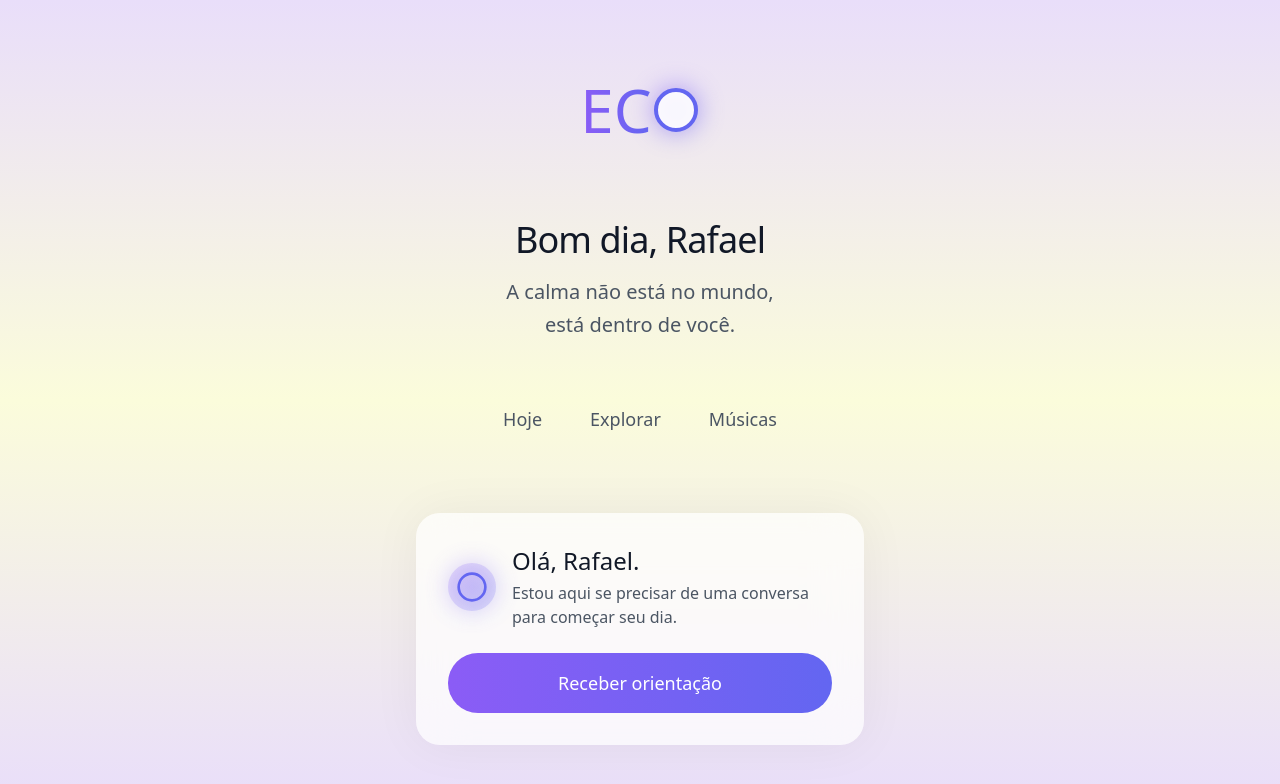
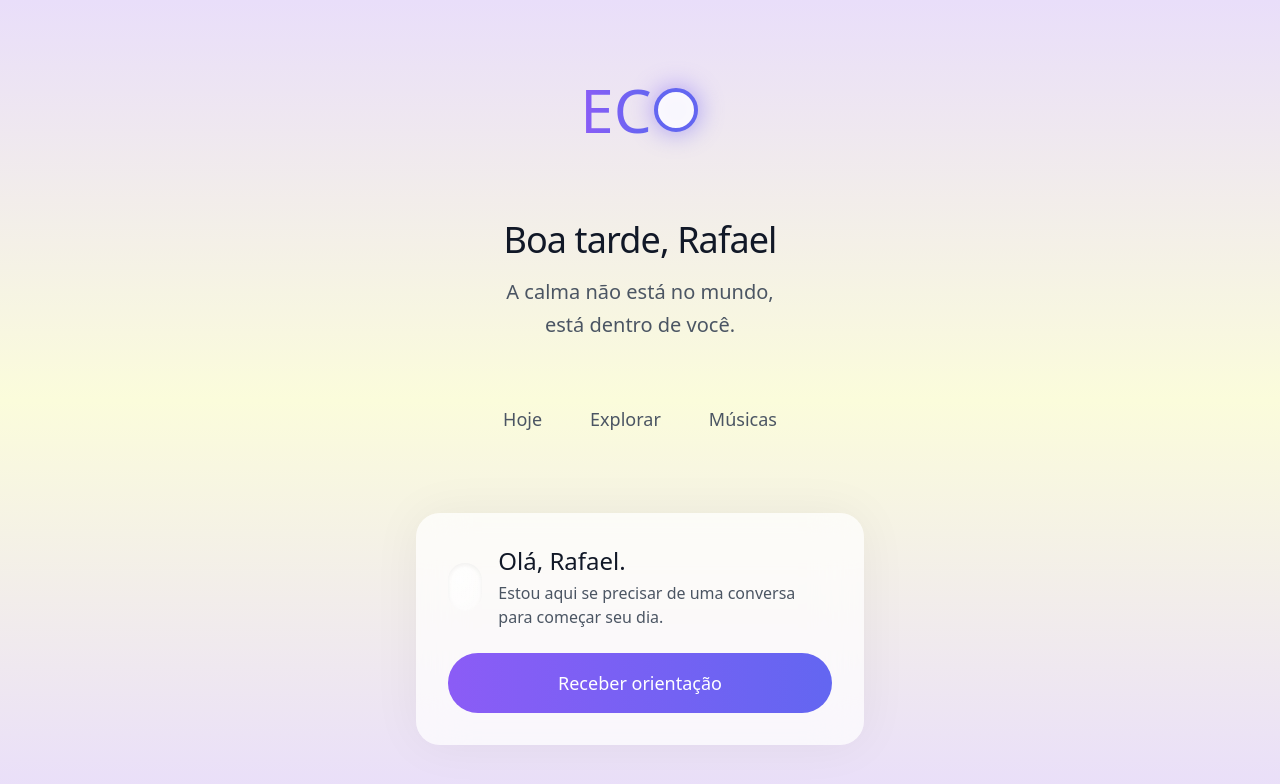
Before and after one commit to Bigajax/ECO, a React (Vite) app: page /home in a window 1280 px wide. Shown: the top 784 px of the page. Built offline with nearby package versions, Linux system fonts and the light colour scheme.

Commit message:
Update Home.tsx

```diff
--- a/src/components/Home.tsx
+++ b/src/components/Home.tsx
@@ -1,17 +1,39 @@
-import React from 'react';
+import React, { useEffect, useState, useContext } from 'react';
 import { Circle } from 'lucide-react';
-import { useNavigate } from 'react-router-dom'; // Importe useNavigate
+import { useNavigate } from 'react-router-dom';
+
+// Supondo que você tenha um contexto para o usuário logado
+// import { AuthContext } from '../contexts/AuthContext';
 
 function Home() {
-  const navigate = useNavigate(); // Inicialize useNavigate
+  const navigate = useNavigate();
+  const [greeting, setGreeting] = useState('');
+
+  // Supondo que o nome do usuário esteja armazenado em um contexto
+  // const { user } = useContext(AuthContext);
+  // Substitua a linha abaixo pela forma como você acessa o nome do usuário
+  const loggedInUserName = 'Rafael'; // Valor padrão, substitua pela sua lógica
+
+  useEffect(() => {
+    const now = new Date();
+    const hour = now.getHours();
+
+    if (hour >= 0 && hour < 12) {
+      setGreeting('Bom dia');
+    } else if (hour >= 12 && hour < 18) {
+      setGreeting('Boa tarde');
+    } else {
+      setGreeting('Boa noite');
+    }
+  }, []);
 
   const handleReceberOrientacaoClick = () => {
-    navigate('/eco-bubble'); // Navega para a rota da Bolha ECO
+    navigate('/eco-bubble');
   };
 
   return (
     <div className="min-h-screen bg-gradient-to-b from-[#E9DEFA] via-[#FBFCDB] to-[#E9DEFA] flex flex-col items-center p-8">
-      {/* Logo */}
+      {/* Logo (igual ao da tela de login) */}
       <div className="flex items-center text-6xl font-light mb-20 mt-12">
         <span className="bg-gradient-to-r from-[#8B5CF6] to-[#6366F1] text-transparent bg-clip-text">EC</span>
         <div className="relative">
@@ -20,9 +42,9 @@ function Home() {
         </div>
       </div>
 
-      {/* Welcome Message */}
+      {/* Greeting with User's Name */}
       <h1 className="text-4xl font-medium text-gray-900 mb-4 tracking-tight">
-        Bom dia, Rafael
+        {greeting}, {loggedInUserName}
       </h1>
       <p className="text-xl text-gray-600 text-center max-w-md mb-16 leading-relaxed">
         A calma não está no mundo,
@@ -43,17 +65,16 @@ function Home() {
         </button>
       </nav>
 
-      {/* Chat Card */}
+      {/* Chat Card with ECO Bubble Icon */}
       <div className="bg-white/70 backdrop-blur-xl rounded-3xl p-8 shadow-[0_0_50px_rgba(0,0,0,0.05)] max-w-md w-full">
         <div className="flex items-center gap-4 mb-6">
-          <div className="relative">
-            <div className="absolute inset-0 bg-gradient-to-br from-[#8B5CF6] to-[#6366F1] rounded-full blur-md opacity-30"></div>
-            <div className="w-12 h-12 rounded-full bg-gradient-to-br from-[#8B5CF6]/20 to-[#6366F1]/20 flex items-center justify-center relative z-10">
-              <Circle className="w-8 h-8 text-[#6366F1]" />
-            </div>
+          {/* Bolha ECO (igual à da tela de mensagem) */}
+          <div className="w-12 h-12 rounded-full bg-gradient-to-br from-white/30 to-white/10 backdrop-blur-lg relative shadow-inner">
+            <div className="absolute inset-1 rounded-full bg-gradient-to-br from-white/40 to-transparent"></div>
+            <div className="absolute top-1/4 left-1/4 w-2 h-2 rounded-full bg-white/60 blur-sm"></div>
           </div>
           <div>
-            <h2 className="text-2xl text-gray-900 font-medium mb-1">Olá, Rafael.</h2>
+            <h2 className="text-2xl text-gray-900 font-medium mb-1">Olá, {loggedInUserName}.</h2>
             <p className="text-gray-600">
               Estou aqui se precisar de uma conversa para começar seu dia.
             </p>
@@ -62,7 +83,7 @@ function Home() {
 
         <button
           className="w-full bg-gradient-to-r from-[#8B5CF6] to-[#6366F1] text-white rounded-full py-4 px-8 text-lg font-medium transition-all duration-300 hover:shadow-lg hover:shadow-indigo-500/30 transform hover:-translate-y-0.5 hover:opacity-95"
-          onClick={handleReceberOrientacaoClick} // Adiciona o evento onClick
+          onClick={handleReceberOrientacaoClick}
         >
           Receber orientação
         </button>
```
